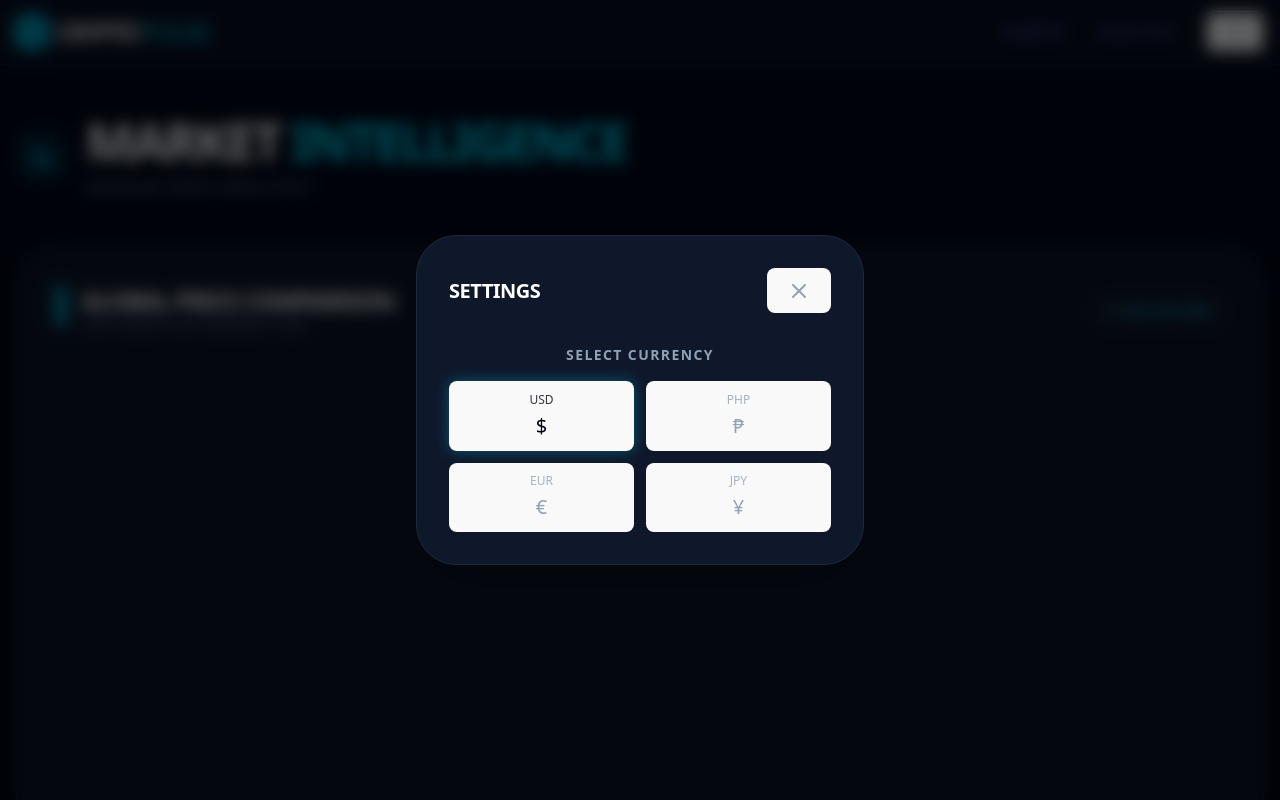
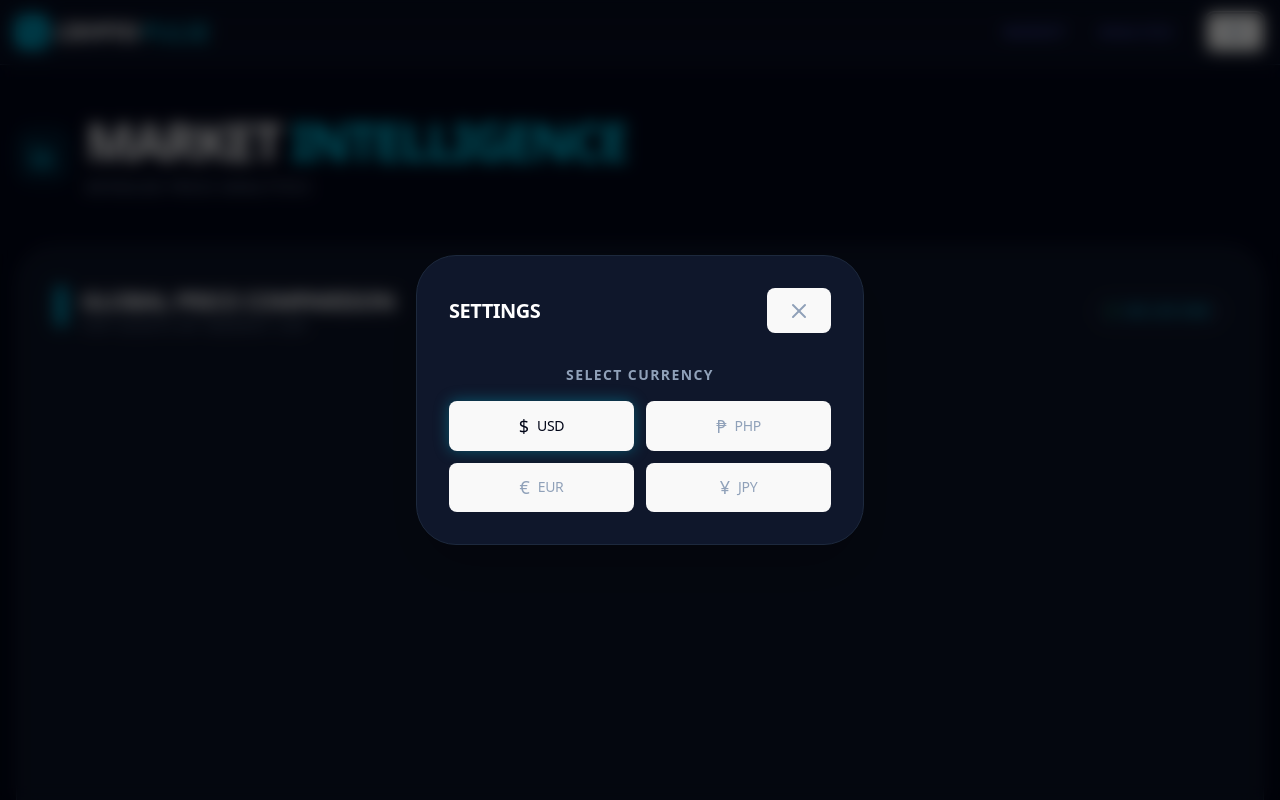
Before and after one commit to seanio777/crypto-pulse, a React (Vite) app: page /analysis in a window 1280 px wide. Both pictures are taken after a click on the button 1234 px from the left and 32 px from the top of the page. Shown: the top 800 px of the page. Built offline with nearby package versions, Linux system fonts and the light colour scheme.

Commit message:
style: update currency buttons to horizontal symbol and code layout

```diff
--- a/src/App.jsx
+++ b/src/App.jsx
@@ -84,14 +84,14 @@ function AppContent() {
                     setCurrency(item.code);
                     setIsSettingsOpen(false);
                   }}
-                  className={`py-3 px-4 rounded-xl font-bold transition-all border flex flex-col items-center justify-center gap-1 ${
+                  className={`py-3 px-4 rounded-xl font-bold transition-all border flex items-center justify-center gap-2 ${
                     currency === item.code
                     ? 'bg-cyan-500 border-cyan-400 text-slate-950 shadow-[0_0_15px_rgba(6,182,212,0.4)]'
                     : 'bg-slate-800 border-slate-700 text-slate-400 hover:border-slate-500'
                   }`}
                 >
-                  <span className="text-xs opacity-80 uppercase">{item.code}</span>
-                  <span className="text-xl">{item.symbol}</span>
+                  <span className="text-lg">{item.symbol}</span>
+                  <span className="text-sm uppercase tracking-tight">{item.code}</span>
                 </button>
               ))}
             </div>
```
